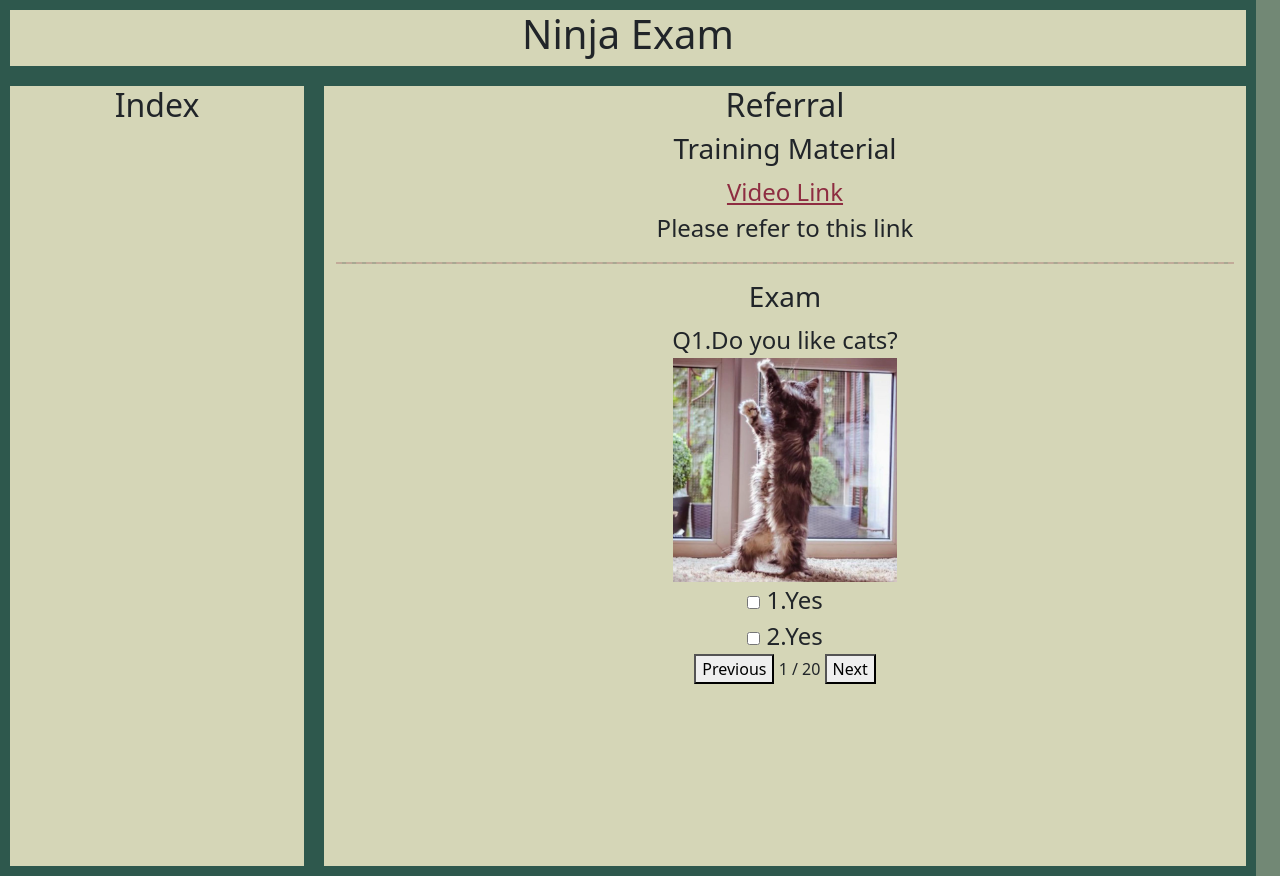
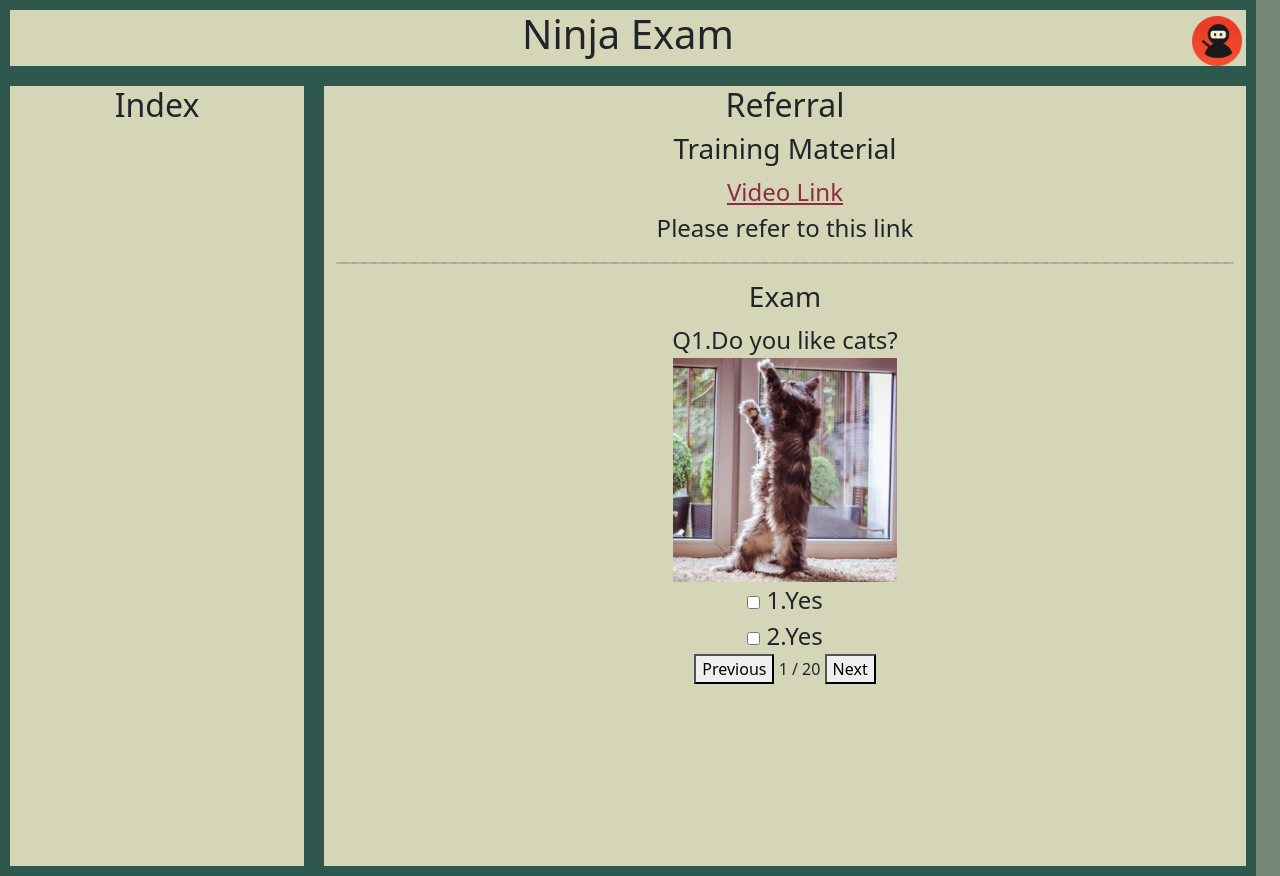
Before and after one commit to AhChao/NinjaExam, a plain HTML site: page index.html in a window 1280 px wide. Drawn offline with Linux system fonts and the light colour scheme.

Commit message:
[Feat] Add the profile image to right upper corner

```diff
--- a/index.html
+++ b/index.html
@@ -64,6 +64,15 @@
             height: 25%;
             width: 25%;
         }
+        .profile-image{
+            height: 50px;
+            width: 50px;
+        }
+        .profile-area{
+            position: absolute;
+            right: 3%;
+            top: 2%;
+        }
     </style>
 </head>
 <body>
@@ -98,5 +107,9 @@
             </div>
         </div>
     </div>
+    <div class="profile-area">
+        <img src="/img/profile.png" alt="" class="profile-image" onclick="pageInteract.clickProfile()">
+    </div>
+    <script src="/src/index.js"></script>
 </body>
 </html>
--- /dev/null
+++ b/src/index.js
@@ -0,0 +1,6 @@
+let pageInteract = {
+    profileAreaExpand : false,
+    clickProfile : function(){
+        this.profileAreaExpand = !this.profileAreaExpand;
+    }
+}
```
Also changed, not shown: img/profile.png (added).
